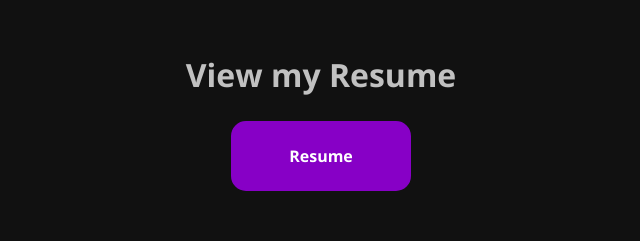
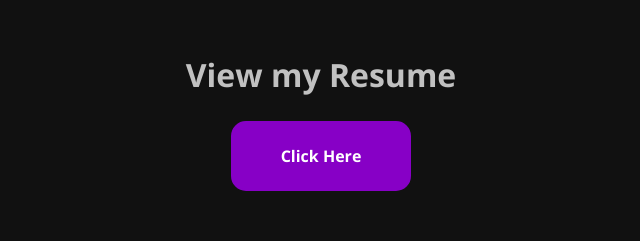
Before and after one commit to lucas-amberg/personal-website, a React (Vite) app in the folder personal-website-frontend/: page / in a window 1280 px wide. Shown: the part 1920-2161 px from the top of the page, without its empty margins (319-959 px from the left). Built offline with nearby package versions, Linux system fonts and the light colour scheme.

Commit message:
Make resume button more obvious

```diff
--- a/personal-website-frontend/src/components/Resume.jsx
+++ b/personal-website-frontend/src/components/Resume.jsx
@@ -9,7 +9,7 @@ export default function Resume() {
     <div className="resume">
       <Fade>
         <h1>View my Resume</h1>
-        <a href={resume} rel="noreferrer" target="_blank">Resume</a>
+        <a href={resume} rel="noreferrer" target="_blank">Click Here</a>
       </Fade>
     </div>
   )
```
